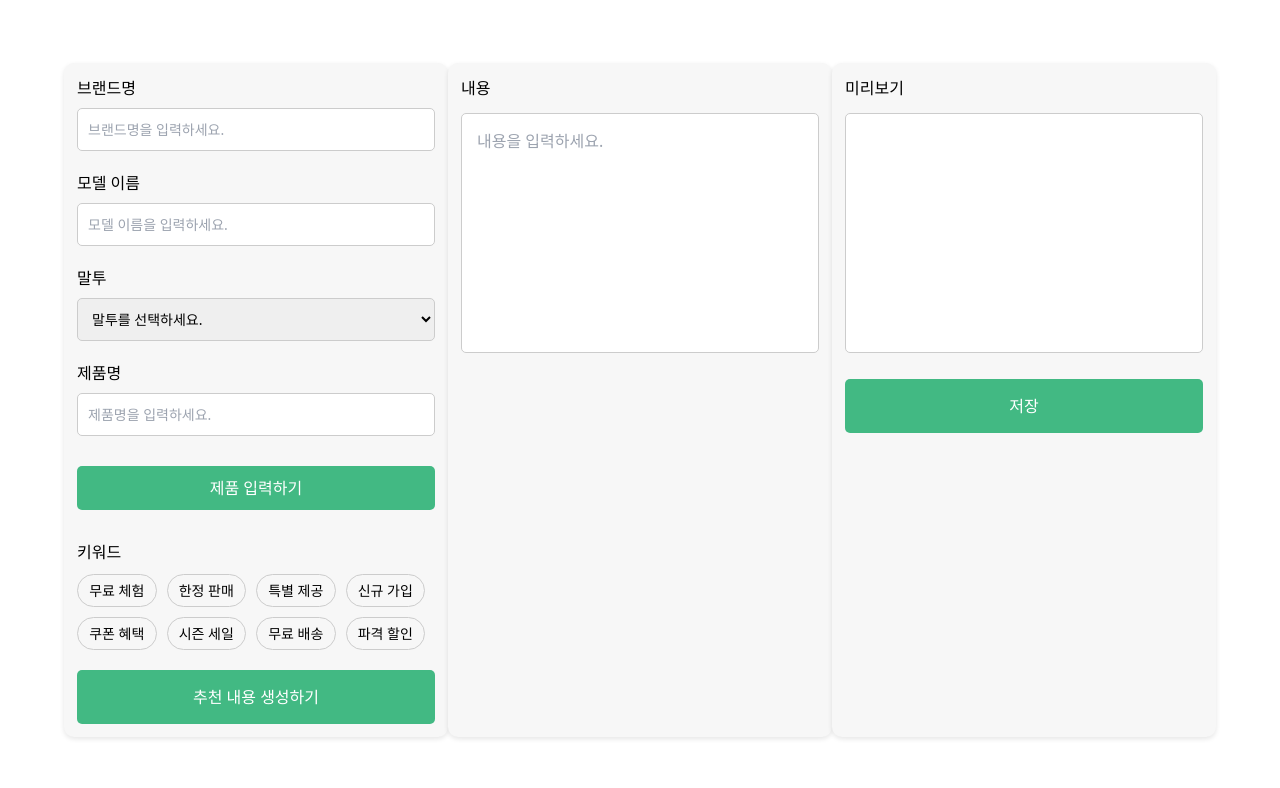
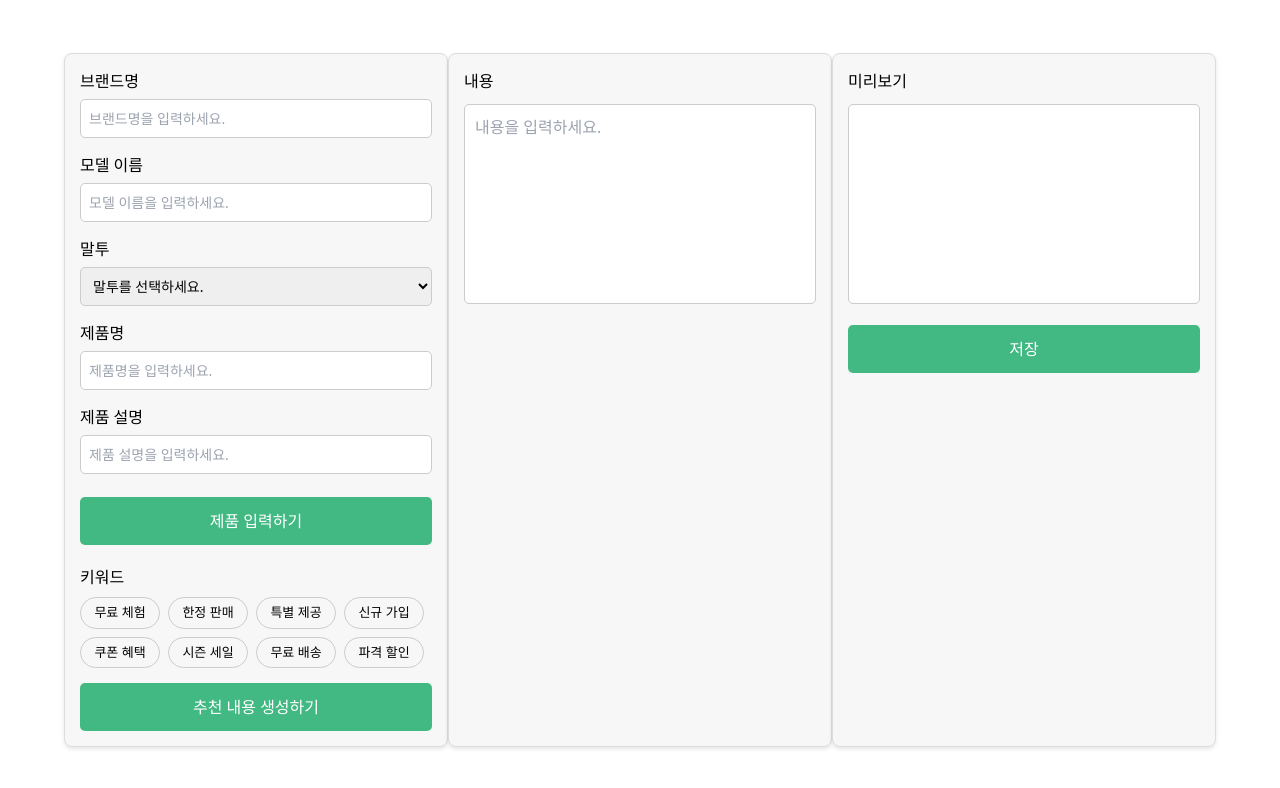
Before and after one commit to KJH-Programmer/HooniPing, a Vue app: page /#/campaignPage in a window 1280 px wide. Before the commit this address led to /#/campaignPage. Shown: the top 788 px of the page. Built offline with nearby package versions, Linux system fonts and the light colour scheme.

Commit message:
add campaignpage

```diff
--- a/src/components/CampaignPage.vue
+++ b/src/components/CampaignPage.vue
@@ -3,7 +3,7 @@
     <div class="form-wrapper">
       <div class="form section">
 
-        <!-- 브랜드명 입력 -->
+
         <div class="input-field">
           <label for="brand">브랜드명</label>
           <input
@@ -14,7 +14,7 @@
           />
         </div>
 
-        <!-- 모델 이름 입력 -->
+
         <div class="input-field">
           <label for="model">모델 이름</label>
           <input
@@ -25,7 +25,7 @@
           />
         </div>
 
-        <!-- 말투 선택 드롭다운 -->
+
         <div class="input-field">
           <label for="tone">말투</label>
           <select id="tone" v-model="tone" class="product-input">
@@ -38,13 +38,24 @@
           </select>
         </div>
 
-        <!-- 제품명 입력 -->
+
         <div class="input-field">
           <label for="product">제품명</label>
           <input
             id="product"
             v-model="productName"
             placeholder="제품명을 입력하세요."
+            class="product-input"
+          />
+        </div>
+
+
+        <div class="input-field">
+          <label for="productDescription">제품 설명</label>
+          <input
+            id="productDescription"
+            v-model="productDescription"
+            placeholder="제품 설명을 입력하세요."
             class="product-input"
           />
         </div>
@@ -93,15 +104,16 @@ export default {
   name: 'CampaignPage',
   data() {
     return {
-      brandName: '',     // 브랜드명 입력란 바인딩
-      modelName: '',     // 모델 이름 입력란 바인딩
-      productName: '',   // 제품명 입력란 바인딩
-      tone: '',          // 말투 선택 바인딩
+      brandName: '',
+      modelName: '',
+      productName: '',
+      productDescription: '',
+      tone: '',
       description: '',
       description2: '',
       preview: '',
       keywords: ['무료 체험', '한정 판매', '특별 제공', '신규 가입', '쿠폰 혜택', '시즌 세일', '무료 배송', '파격 할인'],
-      selectedKeywords: [] // 여러 개 선택 가능하도록 배열로 변경
+      selectedKeywords: []
     };
   },
   methods: {
@@ -109,6 +121,7 @@ export default {
       console.log('추가된 브랜드명:', this.brandName);
       console.log('추가된 모델 이름:', this.modelName);
       console.log('추가된 제품명:', this.productName);
+      console.log('제품 설명:', this.productDescription);
       console.log('선택된 말투:', this.tone);
     },
     generateRecommendation() {
@@ -124,10 +137,10 @@ export default {
     },
     toggleKeyword(keyword) {
       if (this.selectedKeywords.includes(keyword)) {
-        // 이미 선택된 키워드면 배열에서 제거
+
         this.selectedKeywords = this.selectedKeywords.filter(item => item !== keyword);
       } else {
-        // 선택되지 않은 키워드면 배열에 추가
+
         this.selectedKeywords.push(keyword);
       }
       console.log('선택된 키워드들:', this.selectedKeywords);
@@ -152,39 +165,41 @@ export default {
 
 .section {
   background-color: #f7f7f7;
-  padding: 13px;
-  box-shadow: 0px 2px 5px rgba(0, 0, 0, 0.1);
+  padding: 15px;
+  border-radius: 8px;
+  border: 1px solid #ddd;
+  box-shadow: 0px 2px 4px rgba(0, 0, 0, 0.1);
 }
 
 .form {
-  width: 50%;
-  border-radius: 10px;
+  width: 48%;
+  border-radius: 8px;
 }
 
 .input-field {
-  margin-bottom: 20px;
+  margin-bottom: 15px;
 }
 
 .input-field label {
   display: block;
-  margin-bottom: 8px; /* 레이블과 입력 칸 사이의 여백 */
+  margin-bottom: 6px;
 }
 
 .keyword-section {
-  margin-top: 30px; /* 여백 추가 */
+  margin-top: 20px;
 }
 
 .keyword-wrapper {
   display: flex;
   flex-wrap: wrap;
-  gap: 10px;
+  gap: 8px;
   max-width: 600px;
-  margin-top: 10px;
+  margin-top: 8px;
 }
 
 .product-input {
   width: 100%;
-  padding: 10px;
+  padding: 8px;
   border: 1px solid #ccc;
   border-radius: 5px;
   font-family: inherit;
@@ -193,32 +208,32 @@ export default {
 
 .product-button {
   width: 100%;
-  padding: 10px;
+  padding: 12px;
   background-color: #42b983;
   color: white;
   border: none;
   border-radius: 5px;
   cursor: pointer;
-  margin-top: 10px; /* 간격을 미리보기와 저장 버튼 간격과 동일하게 설정 */
+  margin-top: 8px;
 }
 
 .button-container {
   display: flex;
   justify-content: flex-end;
-  margin-top: 10px; /* 버튼과 위 요소 사이 간격 */
+  margin-top: 8px;
 }
 
 .keyword-button {
-  padding: 5px 10px;
+  padding: 5px 8px;
   background-color: transparent;
   border: 1px solid #ccc;
   border-radius: 20px;
   font-family: inherit;
-  font-size: 14px;
+  font-size: 13px;
   color: black;
   cursor: pointer;
   transition: background-color 0.3s, color 0.3s;
-  width: calc(25% - 10px); /* 한 줄에 4개 들어가도록 크기 조정 */
+  width: calc(25% - 8px);
   box-sizing: border-box;
 }
 
@@ -233,24 +248,24 @@ export default {
 
 textarea {
   width: 100%;
-  padding: 15px;
+  padding: 10px;
   margin-top: 5px;
   border: 1px solid #ccc;
   border-radius: 5px;
   font-family: inherit;
   font-size: inherit;
-  height: 150px;
+  height: 130px;
   overflow: hidden;
   resize: none;
 }
 
 .large-textarea {
-  height: 240px;
+  height: 200px;
 }
 
 button {
   width: 100%;
-  padding: 15px;
+  padding: 12px;
   background-color: #42b983;
   color: white;
   border: none;
@@ -261,4 +276,6 @@ button {
 button:hover {
   background-color: #36996e;
 }
+
+
 </style>
```
